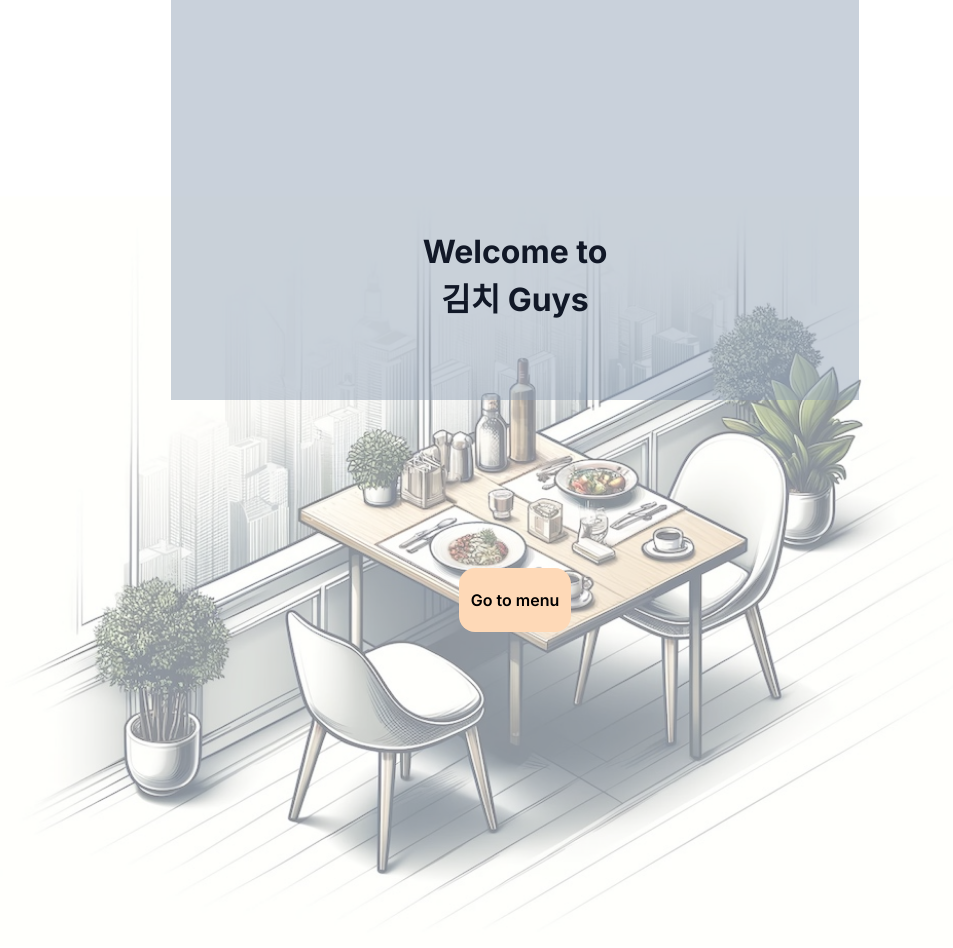
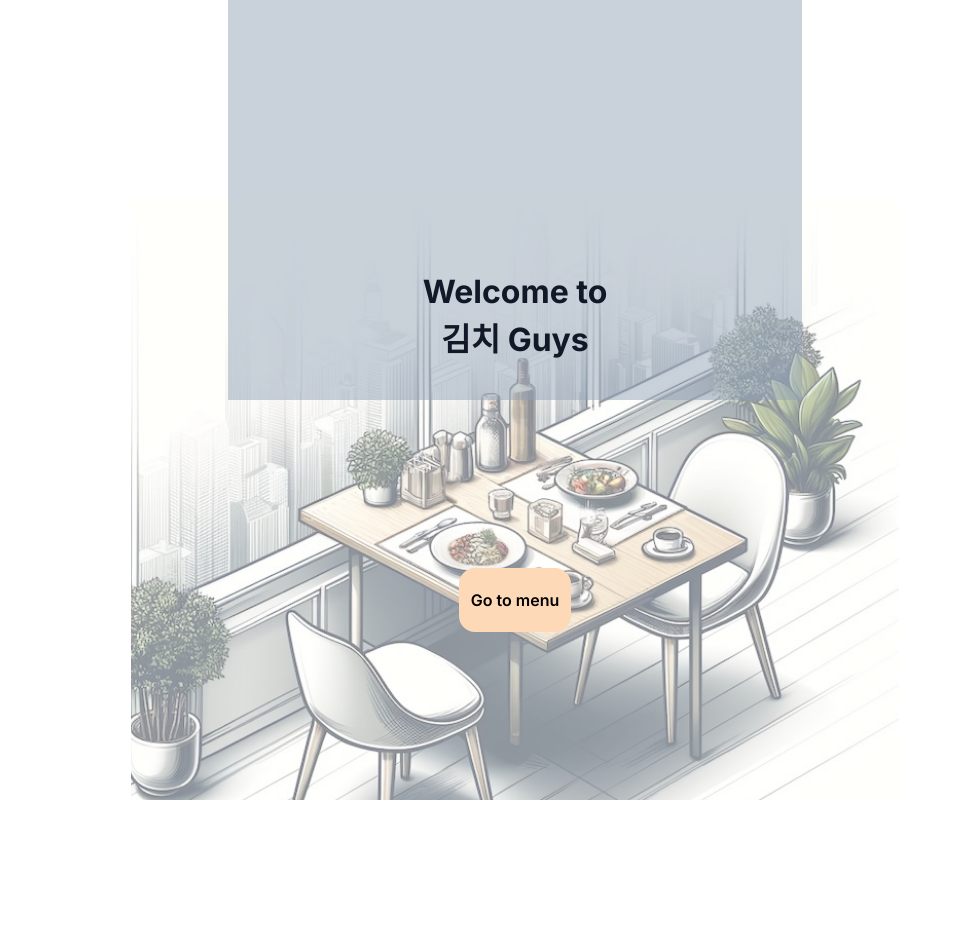
Before and after one commit to j-eick/pos-restaurant, a Next.js app: page / in a window 1280 px wide. Shown: the whole page, without its empty margins (125-1078 px from the left). After the commit the page ends 800 px from the top, so only its background shows below. Built offline with nearby package versions, Linux system fonts and the light colour scheme.

Commit message:
landingpage / more narrow gray bg @ 640px

```diff
--- a/app/page.tsx
+++ b/app/page.tsx
@@ -4,7 +4,7 @@ import { Text } from "./components/ui/text";
 
 export default function Home() {
   return (
-    <main className="relative max-w-3xl h-screen px-10">
+    <main className="relative max-w-3xl h-screen px-10 overflow-hidden">
       {/* ########### BACKGROUND IMAGE ########### */}
       <div className="absolute right-[1rem] top-1/2 -translate-y-[10%] -z-20 opacity-50">
         <Image
@@ -19,10 +19,13 @@ export default function Home() {
       {/* ##################################### */}
       <div
         className={`relative h-1/2 grid place-items-center
-                      before:absolute before:-z-10 before:inset-0 before:bg-slate-400 before:opacity-50`}
+                    before:absolute before:-z-10 before:inset-0
+                    before:bg-slate-400 before:opacity-50
+
+                    sm:before:w-10/12 sm:before:mx-auto sm:before:my-0`}
       >
         <span className="h-1/2" />
-        <Text tag={"h1"} size="3xl" weight="bold" className="text-center">
+        <Text tag={"h1"} size="3xl" weight="bold" className="text-center translate-y-10">
           Welcome to <br /> 김치 Guys
         </Text>
       </div>
```
